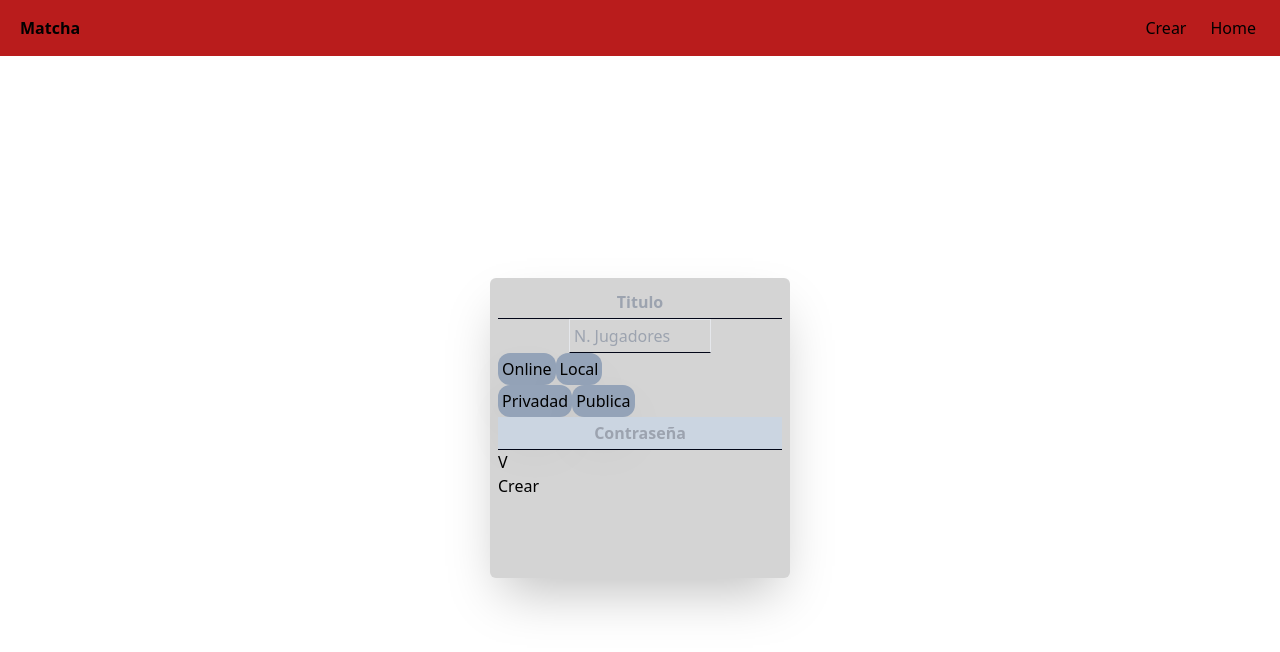
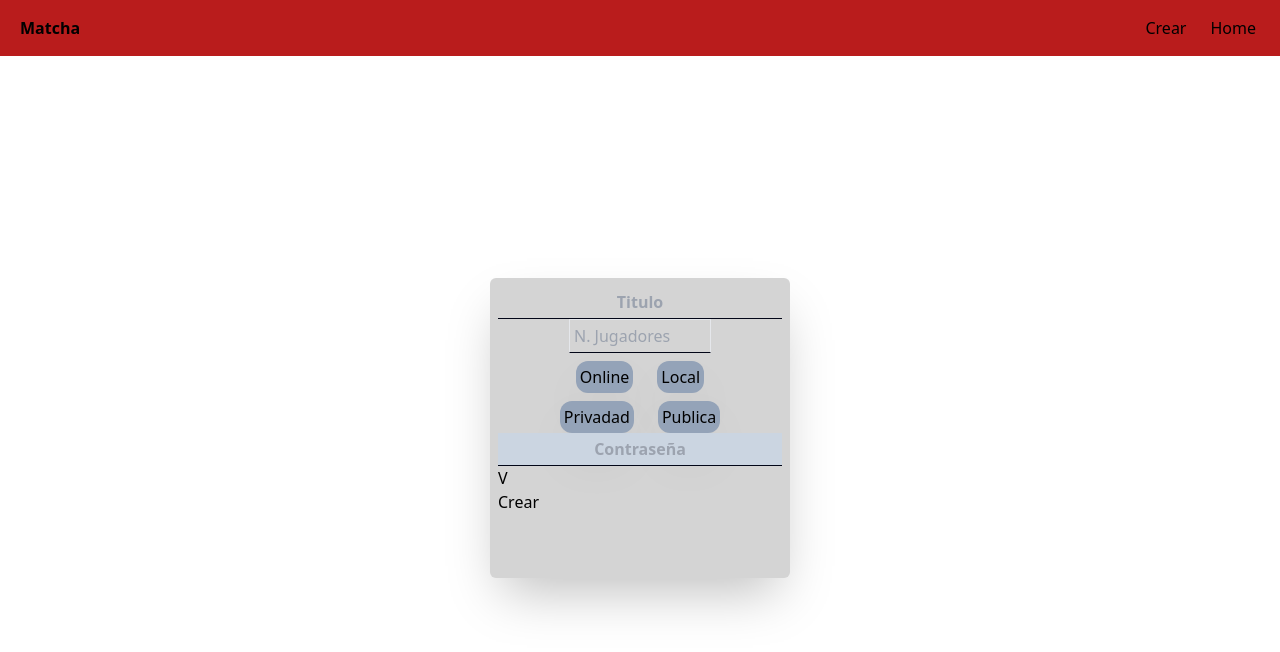
Before and after one commit to LuisArielRetanaHernadez/Memorama, a React (Vite) app: page /create/game in a window 1280 px wide. Shown: the top 652 px of the page. Built offline with nearby package versions, Linux system fonts and the light colour scheme.

Commit message:
agregando separacion a los checkbox y dando estilos a los div de los checkbox

```diff
--- a/src/pages/CreateGamer/CreateGamer.jsx
+++ b/src/pages/CreateGamer/CreateGamer.jsx
@@ -15,7 +15,7 @@ const CreateGamer = () => {
             className="w-1/2 border border-b-slate-950 p-1 outline-none bg-transparent"
           />
         </div>
-        <div>
+        <div className="mt-2 flex justify-center gap-6">
           <label htmlFor="online"
           className="p-1 rounded-xl shadow-2xl bg-slate-400 inline-flex cursor-pointer"
           >
@@ -34,7 +34,7 @@ const CreateGamer = () => {
           </label>
         </div>
         {
-          isOnline && <div>
+          isOnline && <div className="mt-2 flex justify-center gap-6">
             <label htmlFor="private"
             className="p-1 rounded-xl shadow-2xl bg-slate-400 inline-flex cursor-pointer"
             >
```
